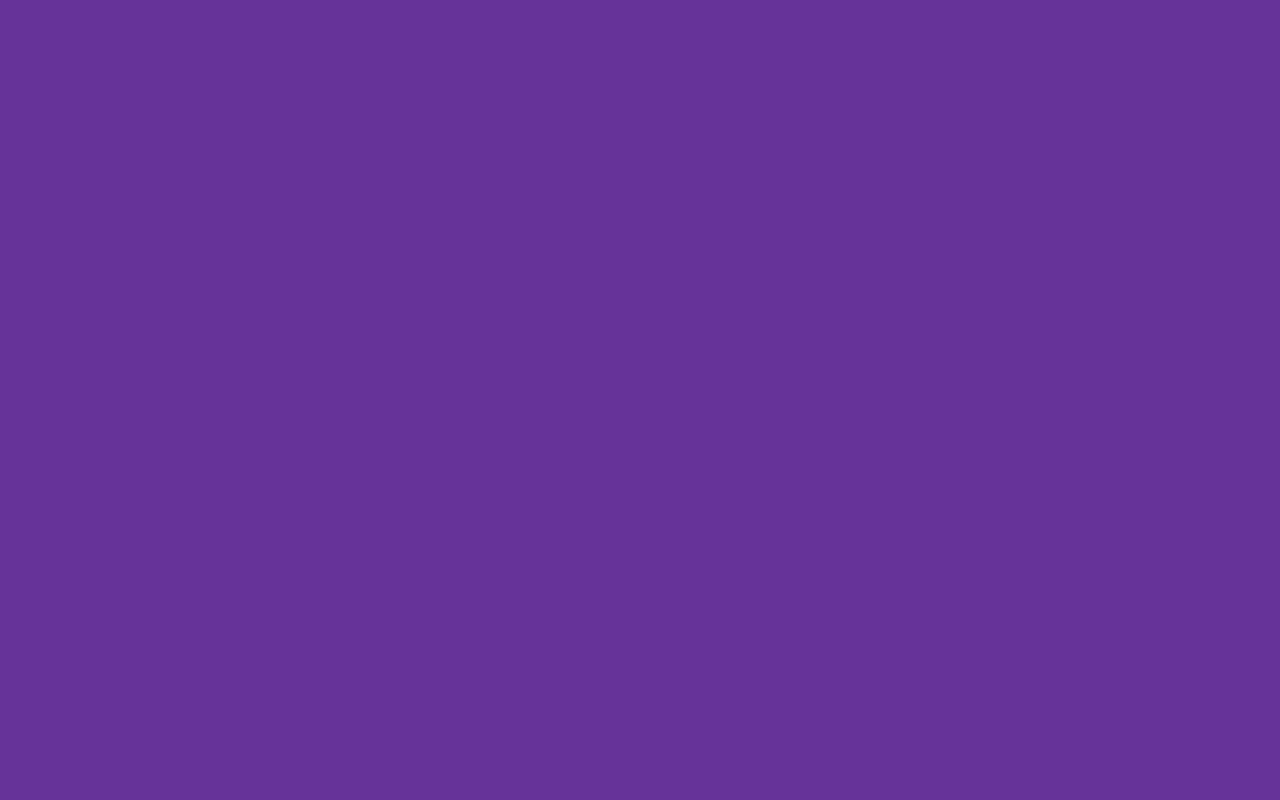
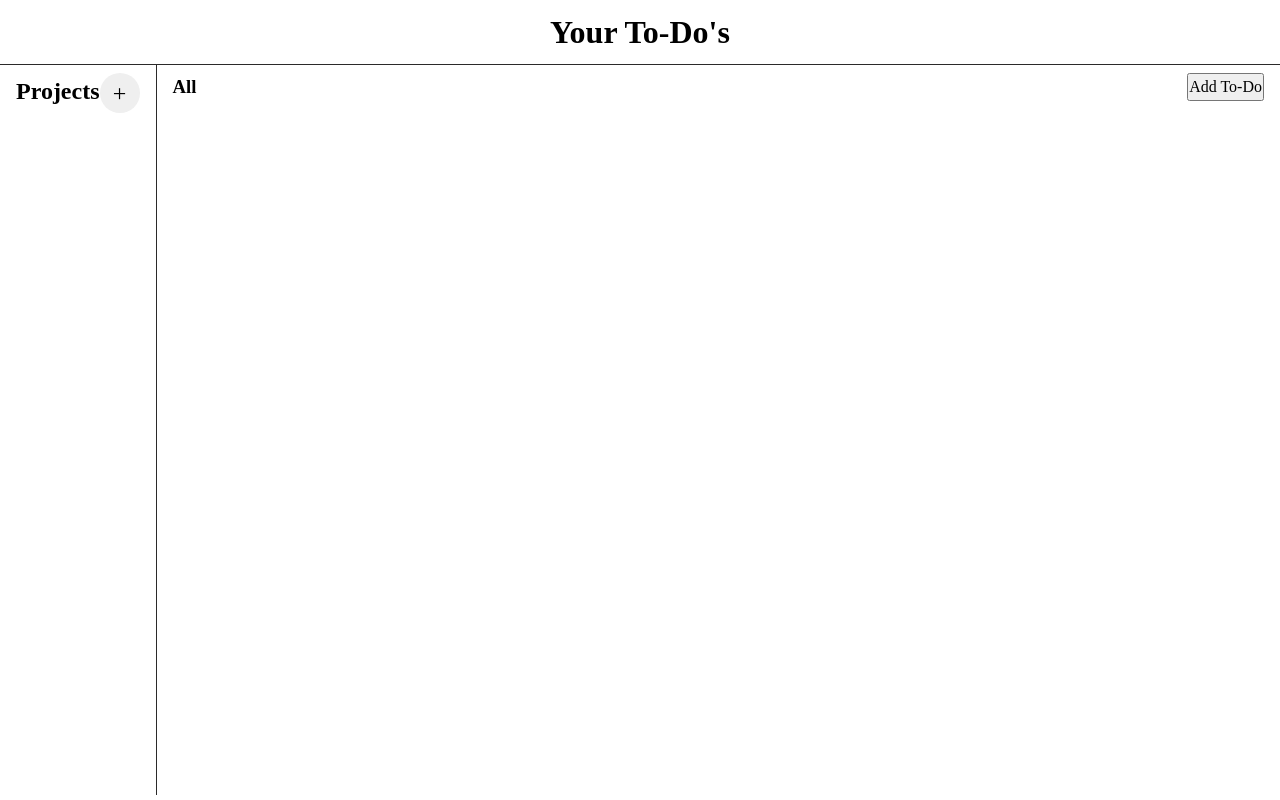
Before and after one commit to Jenna-Deamer/odin-to-do-app, a website built with webpack: page src/template.html in a window 1280 px wide. Built offline with nearby package versions, Linux system fonts and the light colour scheme.

Commit message:
add html structure, add simple grid layout w/ basic styles

```diff
--- a/package.json
+++ b/package.json
@@ -14,5 +14,8 @@
     "webpack-cli": "^6.0.1",
     "webpack-dev-server": "^5.2.1",
     "webpack-merge": "^6.0.1"
+  },
+  "dependencies": {
+    "date-fns": "^4.1.0"
   }
 }
--- a/src/styles.css
+++ b/src/styles.css
@@ -1,4 +1,89 @@
-/* styles.css */
+* {
+    padding: unset;
+    margin: unset;
+    box-sizing: border-box;
+}
+
 body {
-    background-color: rebeccapurple;
-  }
+    line-height: 1.5;
+    -webkit-font-smoothing: antialiased;
+}
+
+body,
+html {
+    height: 100%;
+}
+
+
+/*Inherit fonts for form controls*/
+input,
+button,
+textarea,
+select {
+    font: inherit;
+}
+
+/* Avoid text overflows */
+p,
+h1,
+h2,
+h3,
+h4,
+h5,
+h6 {
+    overflow-wrap: break-word;
+}
+
+/* Improve line wrapping */
+p {
+    text-wrap: pretty;
+}
+
+h1,
+h2,
+h3,
+h4,
+h5,
+h6 {
+    text-wrap: balance;
+}
+
+header{
+    text-align: center;
+    padding: .5em;
+    border-bottom: #2b2a2a solid 1px;
+
+}
+
+main{
+    display: grid;
+    grid-template-columns: .5fr 4fr;
+    height: calc(100% - 70px);
+}
+
+aside{
+    padding: .5em 1em;
+    border-right: 1px solid #2b2a2a;
+}
+
+#to-do-container{
+    padding: .5em 1em;
+}
+
+#sidebar-header,
+#to-do-header{
+    display: flex;
+    justify-content: space-between;
+}
+
+#create-project-btn{
+    width: 40px;
+    height: 40px;
+    border-radius: 100%;
+    border: unset;
+    font-size: 1.5em;
+    /*Center "+" */
+    display: flex;
+    justify-content: center;
+    align-items: center;
+}
--- a/src/template.html
+++ b/src/template.html
@@ -1,11 +1,38 @@
 <!DOCTYPE html>
 <html lang="en">
+
 <head>
     <meta charset="UTF-8">
     <meta name="viewport" content="width=device-width, initial-scale=1.0">
-    <title>Document</title>
+    <title>Yet Another To-Do App</title>
 </head>
+
 <body>
+    <header>
+        <h1>Your To-Do's</h1>
 
+    </header>
+    <main>
+        <aside>
+            <div id="sidebar-header">
+                <h2>Projects</h2>
+                <button id="create-project-btn">+</button>
+            </div>
+
+            <ul id="projects-list">
+
+            </ul>
+        </aside>
+
+        <div id="to-do-container">
+            <div id="to-do-header">
+                <h3 id="current-project-label">All</h3>
+
+                <button id="create-to-do-btn">Add To-Do</button>
+
+            </div>
+        </div>
+    </main>
 </body>
+
 </html>
```
Also changed, not shown: 1 other file.
